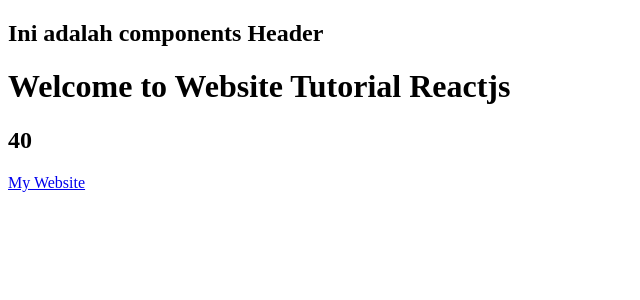
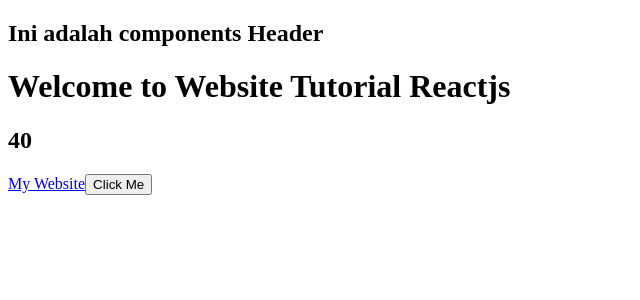
Before and after one commit to ahmadfaqih-dev/react-hooks, a React (Create React App) app: page / in a window 1280 px wide. Shown: the top 300 px of the page, without its empty margins (0-640 px from the left). Built offline with nearby package versions, Linux system fonts and the light colour scheme.

Commit message:
Click Events

```diff
--- a/src/App.js
+++ b/src/App.js
@@ -5,12 +5,17 @@
   const age = 20;
   const link = "https://ahmadfaqih-dev.github.io/";
 
+  const clickMe = (name) => {
+    console.log('Hello'+ name);
+  }
+
   return (
     <div>
       <Header />
       <h1>Welcome to {channel}</h1>
       <h2>{age * 2}</h2>
       <a href={link}>My Website</a>
+      <button onClick={ () => clickMe ('Faqih') }>Click Me</button>
     </div>
   );
 }
```
